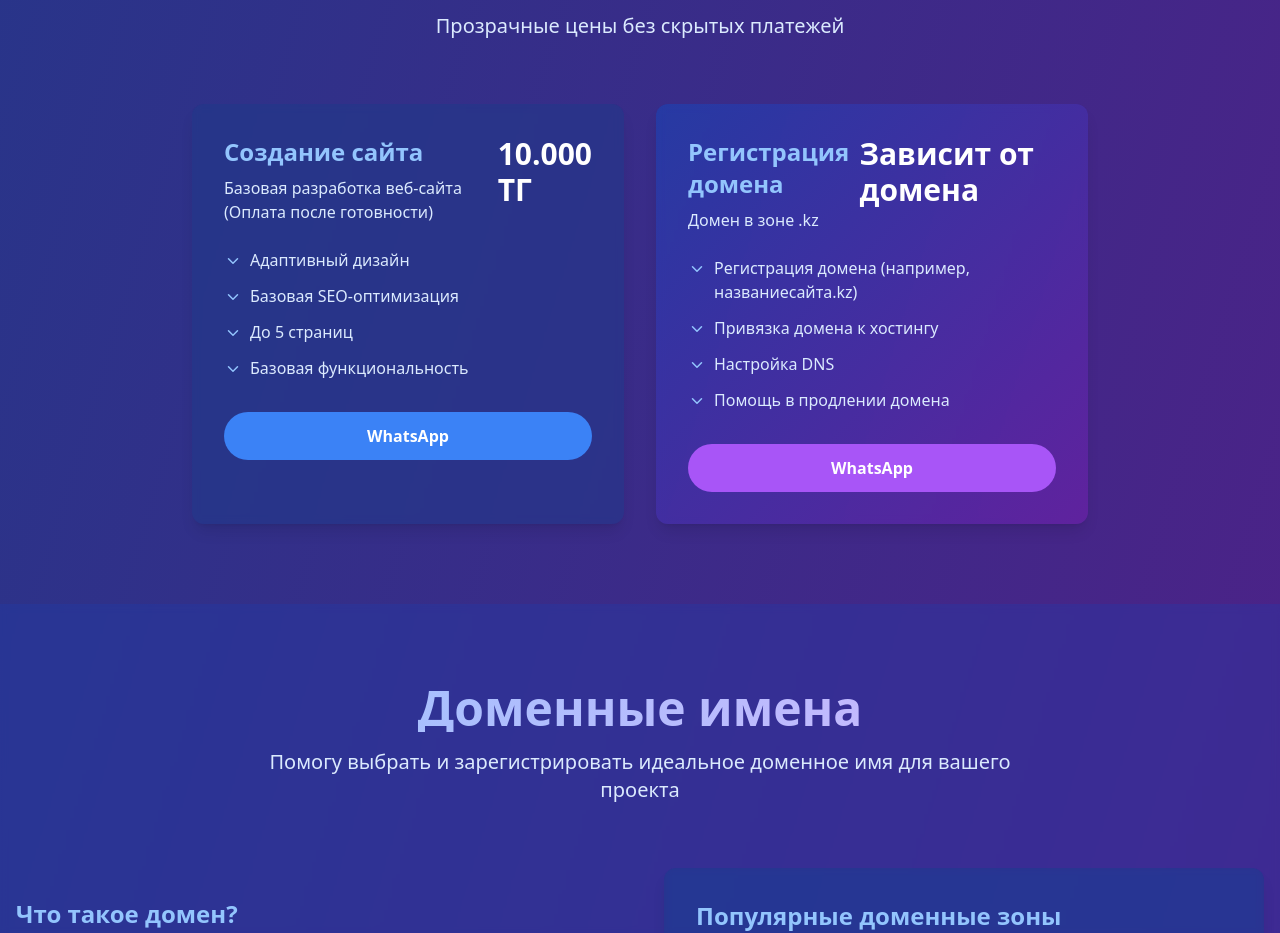
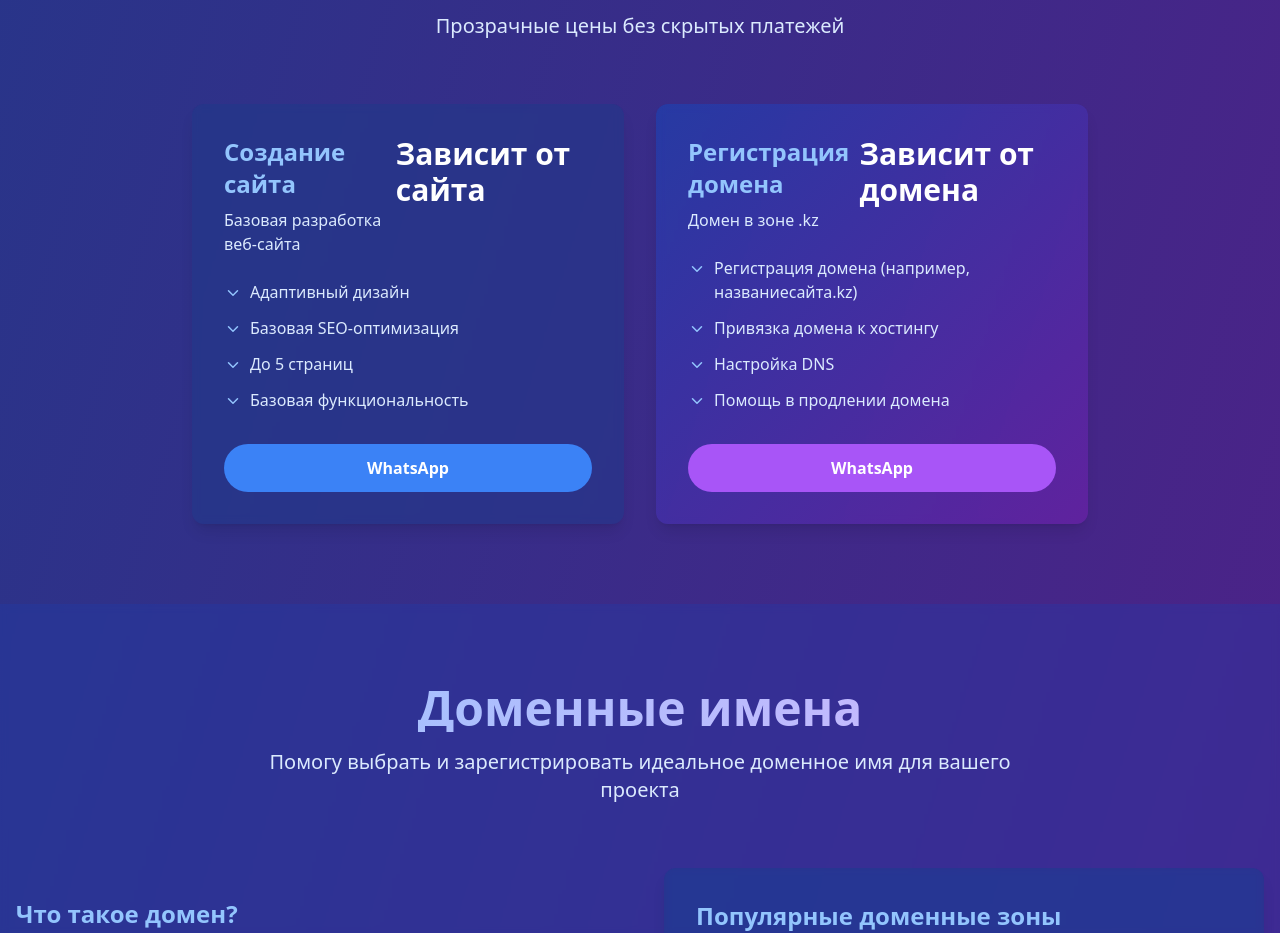
Before and after one commit to mirasbox2022/celair, a React (Vite) app: page / in a window 1280 px wide. Shown: the part 1600-2533 px from the top of the page. Built offline with nearby package versions, Linux system fonts and the light colour scheme.

Commit message:
Update App.tsx

```diff
--- a/src/App.tsx
+++ b/src/App.tsx
@@ -214,9 +214,9 @@ function App() {
                 <div className="flex justify-between items-start mb-6">
                   <div>
                     <h3 className="text-2xl font-bold text-blue-300">Создание сайта</h3>
-                    <p className="text-blue-100 mt-2">Базовая разработка веб-сайта (Оплата после готовности)</p>
+                    <p className="text-blue-100 mt-2">Базовая разработка веб-сайта</p>
                   </div>
-                  <div className="text-3xl font-bold text-white">10.000 ТГ</div>
+                  <div className="text-3xl font-bold text-white">Зависит от сайта</div>
                 </div>
                 <ul className="space-y-3 mb-8">
                   <li className="flex items-start">
```
